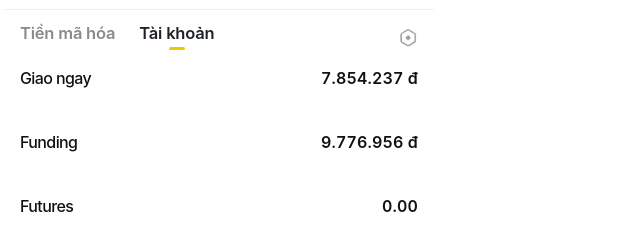
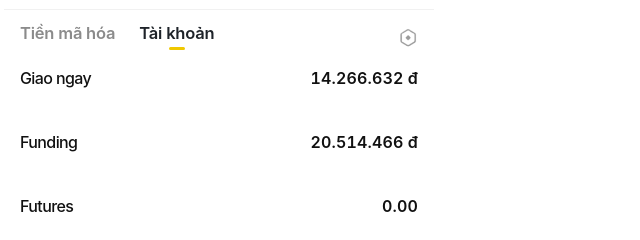
Before and after one commit to Duythang220911/binance, a React app: page wallet.html in a window 1280 px wide. Shown: the part 242-482 px from the top of the page, 421-1061 px from the left. Built offline with nearby package versions, Linux system fonts and the light colour scheme.

Commit message:
Update wallet.html

```diff
--- a/wallet.html
+++ b/wallet.html
@@ -128,11 +128,11 @@
 <div class="asset-list account-list active">
     <div class="asset-item">
         <span class="asset-name">Giao ngay</span>
-        <span class="asset-value">7.854.237 đ</span>
+        <span class="asset-value">14.266.632 đ</span>
     </div>
     <div class="asset-item">
         <span class="asset-name">Funding</span>
-        <span class="asset-value">9.776.956 đ</span>
+        <span class="asset-value">20.514.466 đ</span>
     </div>
     <div class="asset-item">
         <span class="asset-name">Futures</span>
```
